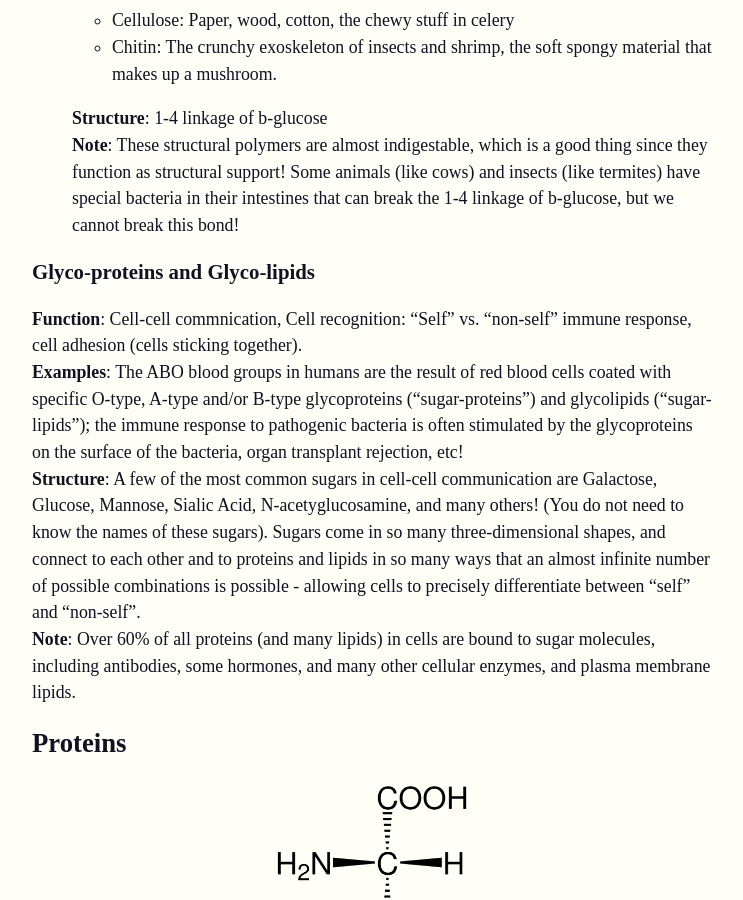
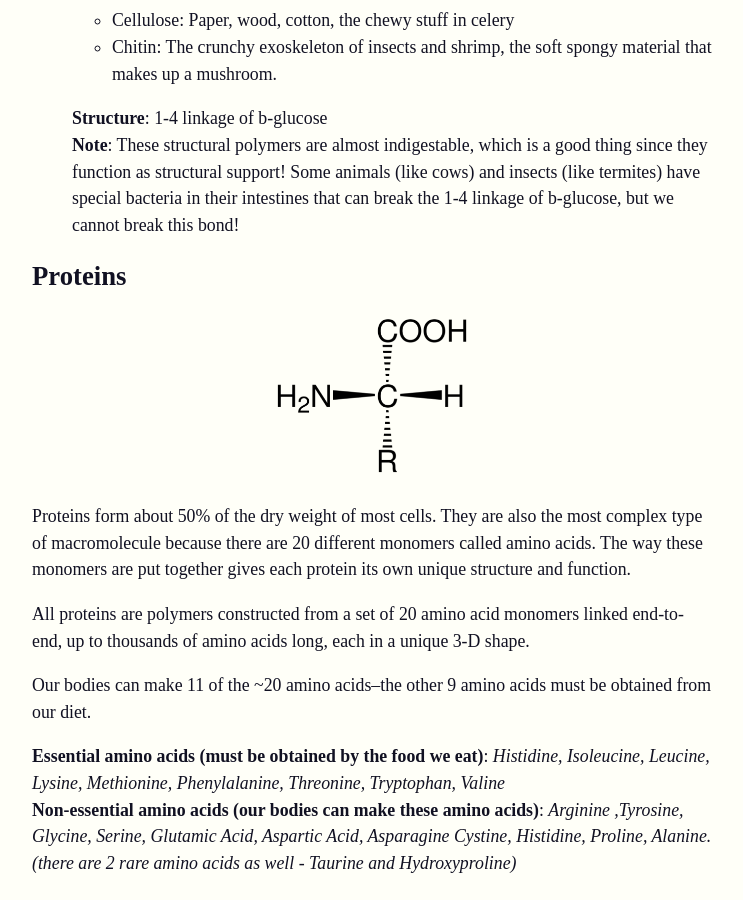
Before and after one commit to adyshake/adyshake.github.io, a Jekyll site: the page built from _posts/2018-08-01-nutrition-macros.md, in a window 1280 px wide and 900 px high, scrolled down 1657 px. Shown: the whole window, without its empty margins (268-1011 px from the left). Built offline with Jekyll 4.4.1, drawn with Linux system fonts in a browser that asks for light colours; nearby versions of some CDN libraries; some web fonts are replaced; comment, search, counter and statistics services are not loaded; some of the changed text lies outside the part shown.

Commit message:
Updated macros

```diff
--- a/_posts/2018-08-01-nutrition-macros.md
+++ b/_posts/2018-08-01-nutrition-macros.md
@@ -62,26 +62,6 @@ glucose monomers.
   insects (like termites) have special bacteria in their intestines that can
   break the 1-4 linkage of b-glucose, but we cannot break this bond!
 
-
-### **Glyco-proteins and Glyco-lipids**
-**Function**: Cell-cell commnication, Cell recognition: "Self" vs. "non-self"
-immune response, cell adhesion (cells sticking together).
-**Examples**: The ABO blood groups in humans are the result of red blood cells
-coated with specific O-type, A-type and/or B-type glycoproteins
-("sugar-proteins") and glycolipids ("sugar-lipids"); the immune response to
-pathogenic bacteria is often stimulated by the glycoproteins on the surface of
-the bacteria, organ transplant rejection, etc!
-**Structure**: A few of the most common sugars in cell-cell communication are
-Galactose, Glucose, Mannose, Sialic Acid, N-acetyglucosamine, and many others!
-(You do not need to know the names of these sugars). Sugars come in so many
-three-dimensional shapes, and connect to each other and to proteins and lipids
-in so many ways that an almost infinite number of possible combinations is
-possible - allowing cells to precisely differentiate between "self" and
-"non-self".
-**Note**: Over 60% of all proteins (and many lipids) in cells are bound to sugar
-molecules, including antibodies, some hormones, and many other cellular enzymes,
-and plasma membrane lipids.
-
 ## Proteins
 
 ![protein]
@@ -129,10 +109,10 @@ Lipid bilayers (the plasma membrane of every cell and the membranes within eukar
 ![diglyceride]
 {: align="middle"}
 
-**Structure**: similar to a triacylglycerol, but has only 2 fatty acid tails, and in addition has a phosphate group = (1 glycerol, 2 fatty acids, and a -PO4)
+**Structure**: Similar to a triacylglycerol, but has only 2 fatty acid tails, and in addition has a phosphate group = (1 glycerol, 2 fatty acids, and a -PO4).
 The -PO4 makes the glycerol "head" water soluble, or hydrophilic.
 The long hydrocarbon tail is hydrophobic.
-**Function**: Due to this "amphipathic" nature (both water-loving and water-hating regions in a single molecule), phospholipids self assemble into bilayers that shield the tail from water = forming membranes (phospholipid bilayers!).
+**Function**: Due to this "amphipathic" nature (both water-loving and water-hating regions in a single molecule), phospholipids self assemble into bilayers that shield the tail from water = forming membranes (phospholipid bilayers!)
 
 ### **Steroids (cholesterol, steroid hormones)**
 **Structure**: Considered to be a "cousin" of fats - and are made from lipids. Have no fatty acids in their structure, but are very hydrophobic
```
